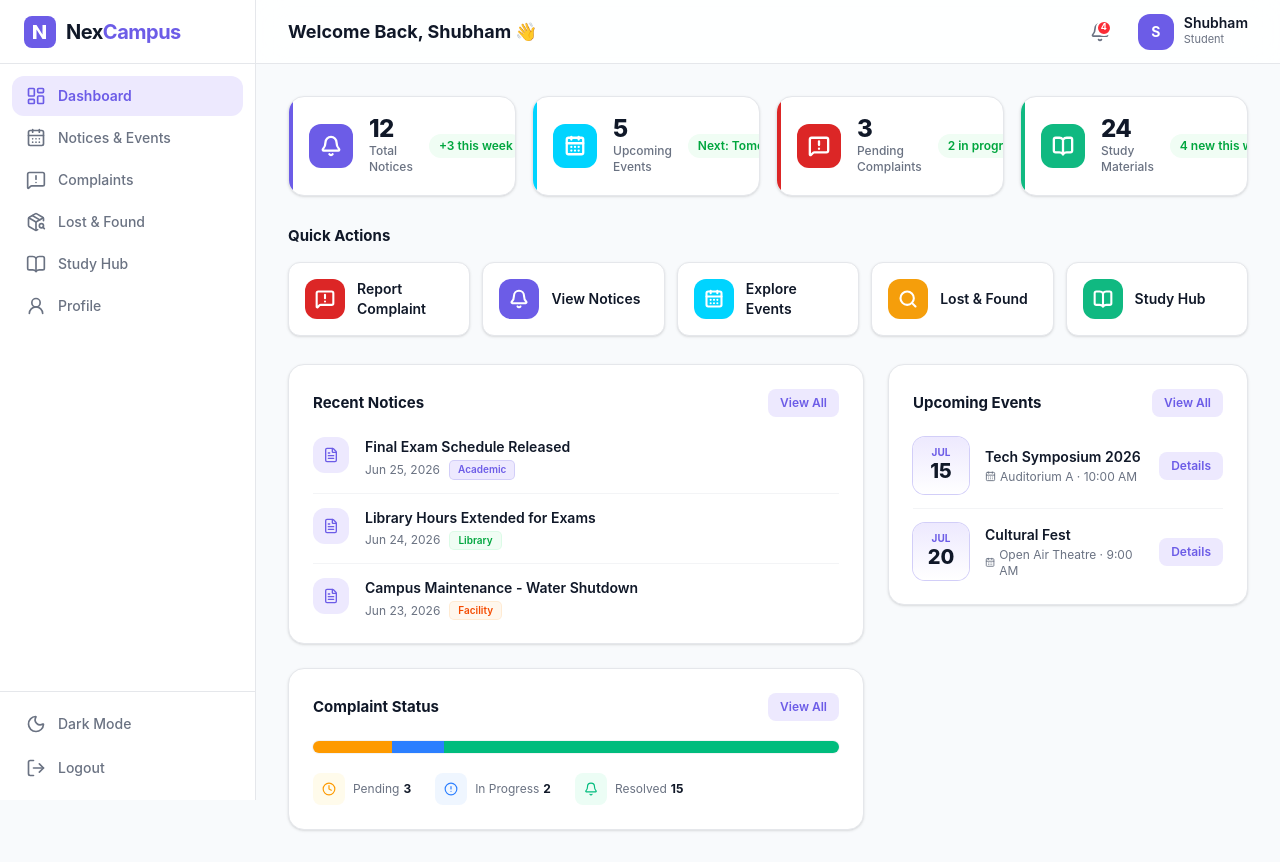
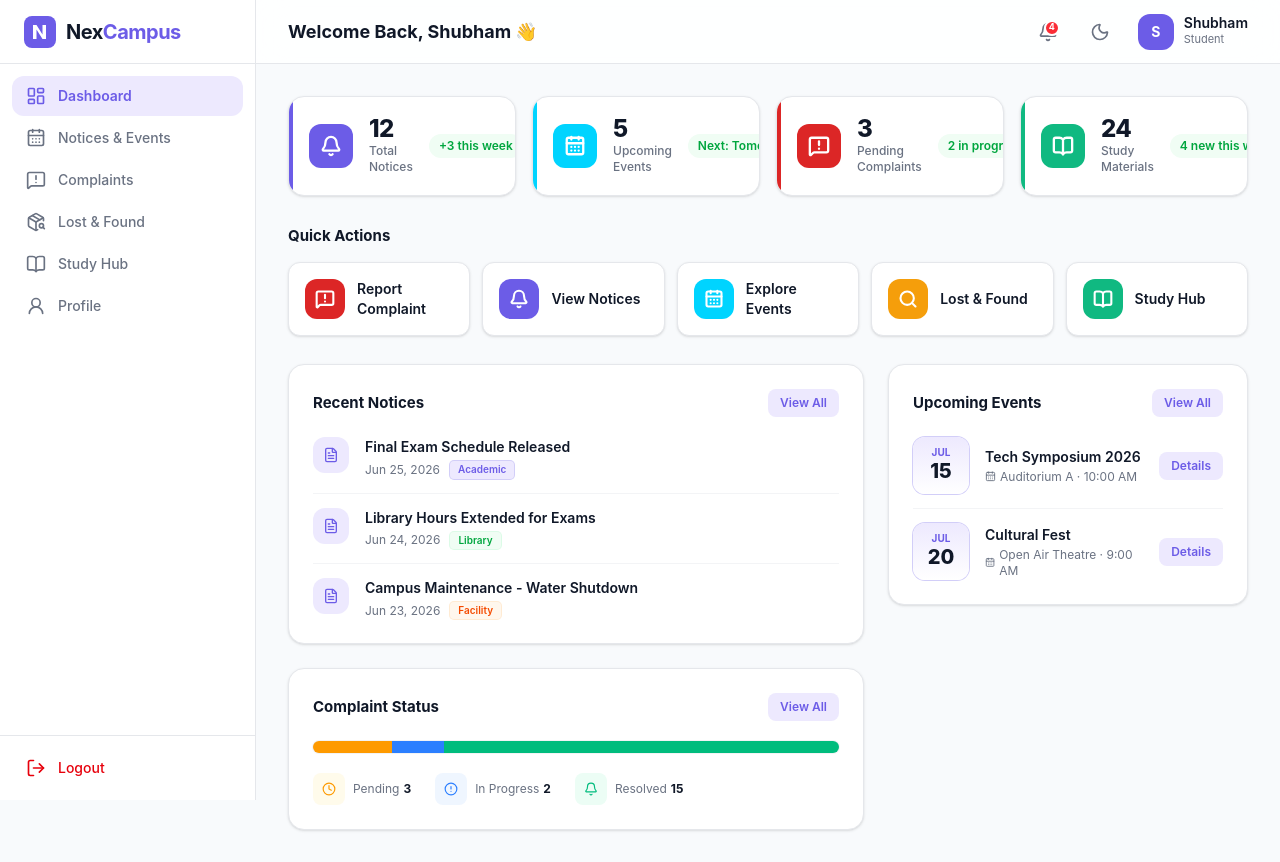
Before and after one commit to Shubham-997800/CAMPUS360, a React (Vite) app: page /dashboard in a window 1280 px wide. Built offline with nearby package versions, Linux system fonts and the light colour scheme.

Commit message:
move theme toggle from sidebar to navbar on all pages; logout button red

```diff
--- a/src/components/Sidebar.jsx
+++ b/src/components/Sidebar.jsx
@@ -1,5 +1,5 @@
 import { NavLink, useNavigate } from 'react-router-dom'
-import { LayoutDashboard, Bell, CalendarDays, MessageSquareWarning, PackageSearch, BookOpen, UserRound, LogOut, Sun, Moon } from 'lucide-react'
+import { LayoutDashboard, Bell, CalendarDays, MessageSquareWarning, PackageSearch, BookOpen, UserRound, LogOut } from 'lucide-react'
 import { useTheme } from '../context/ThemeContext'
 import Logo from './Logo'
 
@@ -14,7 +14,7 @@ const NAV_ITEMS = [
 
 export default function Sidebar({ open, onClose }) {
   const navigate = useNavigate()
-  const { dark, toggle } = useTheme()
+  useTheme()
   return (
     <>
       {open && <div className="fixed inset-0 bg-black/40 z-40 backdrop-blur-sm md:hidden" onClick={onClose} />}
@@ -37,10 +37,7 @@ export default function Sidebar({ open, onClose }) {
         </nav>
 
         <div className="p-3 space-y-1 border-t border-gray-200 dark:border-white/10">
-          <button onClick={toggle} className="w-full flex items-center gap-3 px-3.5 py-2.5 rounded-xl text-sm font-medium text-gray-500 dark:text-[#94A3B8] hover:bg-gray-50 dark:hover:bg-gray-800 hover:text-gray-900 dark:hover:text-white transition-all cursor-pointer">
-            {dark ? <Sun size={20} strokeWidth={2} /> : <Moon size={20} strokeWidth={2} />} {dark ? 'Light Mode' : 'Dark Mode'}
-          </button>
-          <button onClick={() => { navigate('/'); onClose() }} className="w-full flex items-center gap-3 px-3.5 py-2.5 rounded-xl text-sm font-medium text-gray-500 dark:text-[#94A3B8] hover:bg-red-50 dark:hover:bg-red-950/50 hover:text-red-600 dark:hover:text-red-400 transition-all cursor-pointer">
+          <button onClick={() => { navigate('/'); onClose() }} className="w-full flex items-center gap-3 px-3.5 py-2.5 rounded-xl text-sm font-medium text-red-600 dark:text-red-400 hover:bg-red-50 dark:hover:bg-red-950/50 transition-all cursor-pointer">
             <LogOut size={20} strokeWidth={2} /> Logout
           </button>
         </div>
--- a/src/pages/Complaints.jsx
+++ b/src/pages/Complaints.jsx
@@ -1,6 +1,7 @@
 import { useState } from 'react'
-import { Search, Plus, Menu, X, AlertCircle, CheckCircle2, Clock } from 'lucide-react'
+import { Search, Plus, Menu, X, AlertCircle, CheckCircle2, Clock, Sun, Moon } from 'lucide-react'
 import Sidebar from '../components/Sidebar'
+import { useTheme } from '../context/ThemeContext'
 
 const INITIAL_COMPLAINTS = [
   { id: 1001, title: 'Wi-Fi not working in library', category: 'Infrastructure', description: 'The Wi-Fi connection in the library has been down for the past 3 days, causing inconvenience for students preparing for exams.', status: 'in-progress', date: '2026-06-20' },
@@ -26,6 +27,7 @@ const STATUS_DOT_CLASSES = {
 }
 
 export default function Complaints() {
+  const { dark, toggle } = useTheme()
   const [sidebarOpen, setSidebarOpen] = useState(false)
   const [search, setSearch] = useState('')
   const [statusFilter, setStatusFilter] = useState('all')
@@ -80,6 +82,9 @@ export default function Complaints() {
         <header className="sticky top-0 z-30 flex items-center gap-4 px-6 md:px-8 h-16 bg-white/85 backdrop-blur-lg border-b border-gray-200 dark:bg-gray-900/85 dark:border-gray-700/50">
           <button onClick={() => setSidebarOpen(true)} className="md:hidden p-2 rounded-lg text-gray-500 hover:bg-gray-100 dark:text-gray-400 dark:hover:bg-gray-800 cursor-pointer"><Menu size={22} /></button>
           <h1 className="text-lg font-bold text-gray-900 dark:text-white">Complaint Management</h1>
+          <button onClick={toggle} className="ml-auto p-2 rounded-lg text-gray-500 dark:text-gray-400 hover:bg-gray-100 dark:hover:bg-gray-800 transition-all cursor-pointer" aria-label="Toggle theme">
+            {dark ? <Sun size={20} /> : <Moon size={20} />}
+          </button>
         </header>
 
         <main className="flex-1 p-6 md:p-8 max-w-6xl w-full animate-fadeIn">
--- a/src/pages/Dashboard.jsx
+++ b/src/pages/Dashboard.jsx
@@ -1,8 +1,9 @@
 import { useState, useEffect } from 'react'
 import { useLocation, useNavigate } from 'react-router-dom'
-import { Bell, CalendarDays, MessageSquareWarning, BookOpen, AlertCircle, Menu, X, FileText, Search, Clock } from 'lucide-react'
+import { Bell, CalendarDays, MessageSquareWarning, BookOpen, AlertCircle, Menu, X, FileText, Search, Clock, Sun, Moon } from 'lucide-react'
 import Sidebar from '../components/Sidebar'
 import StatCard from '../components/StatCard'
+import { useTheme } from '../context/ThemeContext'
 
 const STATS = {
   totalNotices: { value: 12, label: 'Total Notices', change: '+3 this week', barClass: 'bg-[#6C5CE7]', iconClass: 'bg-[#6C5CE7]', icon: Bell },
@@ -53,6 +54,7 @@ const categoryStyles = {
 }
 
 export default function Dashboard() {
+  const { dark, toggle } = useTheme()
   const [sidebarOpen, setSidebarOpen] = useState(false)
   const [notifOpen, setNotifOpen] = useState(false)
   const [notifications, setNotifications] = useState(NOTIFICATIONS_DATA)
@@ -124,6 +126,9 @@ export default function Dashboard() {
               </>
             )}
           </div>
+          <button onClick={toggle} className="p-2 rounded-lg text-gray-500 dark:text-gray-400 hover:bg-gray-100 dark:hover:bg-gray-800 transition-all cursor-pointer" aria-label="Toggle theme">
+            {dark ? <Sun size={20} /> : <Moon size={20} />}
+          </button>
           <button onClick={() => navigate('/dashboard/profile')} className="flex items-center gap-2.5 pl-1 cursor-pointer">
             <div className="w-9 h-9 rounded-xl bg-[#6C5CE7] dark:bg-[#7C5CFF] flex items-center justify-center text-white font-bold text-sm">{initial}</div>
             <div className="hidden sm:block text-left">
--- a/src/pages/LostFound.jsx
+++ b/src/pages/LostFound.jsx
@@ -1,6 +1,7 @@
 import { useState } from 'react'
-import { Search, Plus, Menu, X, MapPin, CalendarDays, ChevronDown } from 'lucide-react'
+import { Search, Plus, Menu, X, MapPin, CalendarDays, ChevronDown, Sun, Moon } from 'lucide-react'
 import Sidebar from '../components/Sidebar'
+import { useTheme } from '../context/ThemeContext'
 
 const LOST_ITEMS = [
   { id: 1, name: 'Black Water Bottle', category: 'Bottles', date: '2026-06-24', location: 'Library, 2nd Floor', description: 'Black Milton water bottle with a white stripe. Left near the reading area.', gradientClass: 'bg-gradient-to-br from-[#667eea] to-[#764ba2]', icon: '🧴' },
@@ -18,6 +19,7 @@ const FOUND_ITEMS = [
 const CATEGORIES = ['All', 'Electronics', 'Accessories', 'Bottles', 'Documents', 'Stationery', 'Clothing', 'Other']
 
 export default function LostFound() {
+  const { dark, toggle } = useTheme()
   const [sidebarOpen, setSidebarOpen] = useState(false)
   const [tab, setTab] = useState('lost')
   const [search, setSearch] = useState('')
@@ -70,6 +72,9 @@ export default function LostFound() {
         <header className="sticky top-0 z-30 flex items-center gap-4 px-6 md:px-8 h-16 bg-white/85 backdrop-blur-lg border-b border-gray-200 dark:bg-gray-900/85 dark:border-gray-700/50">
           <button onClick={() => setSidebarOpen(true)} className="md:hidden p-2 rounded-lg text-gray-500 hover:bg-gray-100 dark:text-gray-400 dark:hover:bg-gray-800 cursor-pointer"><Menu size={22} /></button>
           <h1 className="text-lg font-bold text-gray-900 dark:text-white">Lost & Found</h1>
+          <button onClick={toggle} className="ml-auto p-2 rounded-lg text-gray-500 dark:text-gray-400 hover:bg-gray-100 dark:hover:bg-gray-800 transition-all cursor-pointer" aria-label="Toggle theme">
+            {dark ? <Sun size={20} /> : <Moon size={20} />}
+          </button>
         </header>
 
         <main className="flex-1 p-6 md:p-8 max-w-6xl w-full animate-fadeIn">
--- a/src/pages/NoticeEvents.jsx
+++ b/src/pages/NoticeEvents.jsx
@@ -1,8 +1,8 @@
 import { useState } from 'react'
-import { Search, ChevronLeft, ChevronRight, ArrowRight, MapPin, Clock, CalendarDays, CheckCircle2 } from 'lucide-react'
+import { Search, ChevronLeft, ChevronRight, ArrowRight, MapPin, Clock, CalendarDays, CheckCircle2, Menu, Sun, Moon } from 'lucide-react'
 import Sidebar from '../components/Sidebar'
 import EmptyState from '../components/EmptyState'
-import { Menu } from 'lucide-react'
+import { useTheme } from '../context/ThemeContext'
 
 const NOTICES = [
   { id: 1, title: 'Final Exam Schedule Released', date: '2026-06-25', category: 'Academic', description: 'The final examination schedule for the 2026 academic year has been released. Please check your respective department notice boards for details.' },
@@ -38,6 +38,7 @@ function CategoryBadge({ cat }) {
 }
 
 export default function NoticeEvents() {
+  const { dark, toggle } = useTheme()
   const [sidebarOpen, setSidebarOpen] = useState(false)
   const [tab, setTab] = useState('notices')
   const [search, setSearch] = useState('')
@@ -68,6 +69,9 @@ export default function NoticeEvents() {
         <header className="sticky top-0 z-30 flex items-center gap-4 px-6 md:px-8 h-16 bg-white/85 backdrop-blur-lg border-b border-gray-200 dark:bg-gray-900/85 dark:border-gray-700/50">
           <button onClick={() => setSidebarOpen(true)} className="md:hidden p-2 rounded-lg text-gray-500 hover:bg-gray-100 dark:text-gray-400 dark:hover:bg-gray-800 cursor-pointer"><Menu size={22} /></button>
           <h1 className="text-lg font-bold text-gray-900 dark:text-white">{tab === 'notices' ? 'Notices & Announcements' : 'Campus Events'}</h1>
+          <button onClick={toggle} className="ml-auto p-2 rounded-lg text-gray-500 dark:text-gray-400 hover:bg-gray-100 dark:hover:bg-gray-800 transition-all cursor-pointer" aria-label="Toggle theme">
+            {dark ? <Sun size={20} /> : <Moon size={20} />}
+          </button>
         </header>
 
         <main className="flex-1 p-6 md:p-8 max-w-6xl w-full animate-fadeIn">
--- a/src/pages/Profile.jsx
+++ b/src/pages/Profile.jsx
@@ -1,8 +1,10 @@
 import { useState } from 'react'
-import { Menu, Mail, Phone, MapPin, BookOpen, Edit3, Lock, Save, X, User } from 'lucide-react'
+import { Menu, Mail, Phone, MapPin, BookOpen, Edit3, Lock, Save, X, User, Sun, Moon } from 'lucide-react'
 import Sidebar from '../components/Sidebar'
+import { useTheme } from '../context/ThemeContext'
 
 export default function Profile() {
+  const { dark, toggle } = useTheme()
   const [sidebarOpen, setSidebarOpen] = useState(false)
   const [editing, setEditing] = useState(false)
 
@@ -60,6 +62,9 @@ export default function Profile() {
         <header className="sticky top-0 z-30 flex items-center gap-4 px-6 md:px-8 h-16 bg-white/85 backdrop-blur-lg border-b border-gray-200 dark:bg-gray-900/85 dark:border-gray-700/50">
           <button onClick={() => setSidebarOpen(true)} className="md:hidden p-2 rounded-lg text-gray-500 hover:bg-gray-100 dark:text-gray-400 dark:hover:bg-gray-800 cursor-pointer"><Menu size={22} /></button>
           <h1 className="text-lg font-bold text-gray-900 dark:text-white">My Profile</h1>
+          <button onClick={toggle} className="ml-auto p-2 rounded-lg text-gray-500 dark:text-gray-400 hover:bg-gray-100 dark:hover:bg-gray-800 transition-all cursor-pointer" aria-label="Toggle theme">
+            {dark ? <Sun size={20} /> : <Moon size={20} />}
+          </button>
         </header>
 
         <main className="flex-1 p-6 md:p-8 max-w-4xl w-full animate-fadeIn">
--- a/src/pages/StudyHub.jsx
+++ b/src/pages/StudyHub.jsx
@@ -1,7 +1,8 @@
 import { useState } from 'react'
-import { Search, Menu, BookOpen, FileText, ClipboardList, Library, Download, ChevronDown } from 'lucide-react'
+import { Search, Menu, BookOpen, FileText, ClipboardList, Library, Download, ChevronDown, Sun, Moon } from 'lucide-react'
 import Sidebar from '../components/Sidebar'
 import EmptyState from '../components/EmptyState'
+import { useTheme } from '../context/ThemeContext'
 
 const RESOURCES = [
   { id: 1, type: 'notes', subject: 'Data Structures', semester: '3rd', downloads: 156 },
@@ -30,6 +31,7 @@ const SECTIONS = [
 const SEMESTERS = ['All', '3rd', '4th', '5th', '6th']
 
 export default function StudyHub() {
+  const { dark, toggle } = useTheme()
   const [sidebarOpen, setSidebarOpen] = useState(false)
   const [tab, setTab] = useState('notes')
   const [search, setSearch] = useState('')
@@ -51,6 +53,9 @@ export default function StudyHub() {
         <header className="sticky top-0 z-30 flex items-center gap-4 px-6 md:px-8 h-16 bg-white/85 backdrop-blur-lg border-b border-gray-200 dark:bg-gray-900/85 dark:border-gray-700/50">
           <button onClick={() => setSidebarOpen(true)} className="md:hidden p-2 rounded-lg text-gray-500 hover:bg-gray-100 dark:text-gray-400 dark:hover:bg-gray-800 cursor-pointer"><Menu size={22} /></button>
           <h1 className="text-lg font-bold text-gray-900 dark:text-white">Study Hub</h1>
+          <button onClick={toggle} className="ml-auto p-2 rounded-lg text-gray-500 dark:text-gray-400 hover:bg-gray-100 dark:hover:bg-gray-800 transition-all cursor-pointer" aria-label="Toggle theme">
+            {dark ? <Sun size={20} /> : <Moon size={20} />}
+          </button>
         </header>
 
         <main className="flex-1 p-6 md:p-8 max-w-6xl w-full animate-fadeIn">
```
